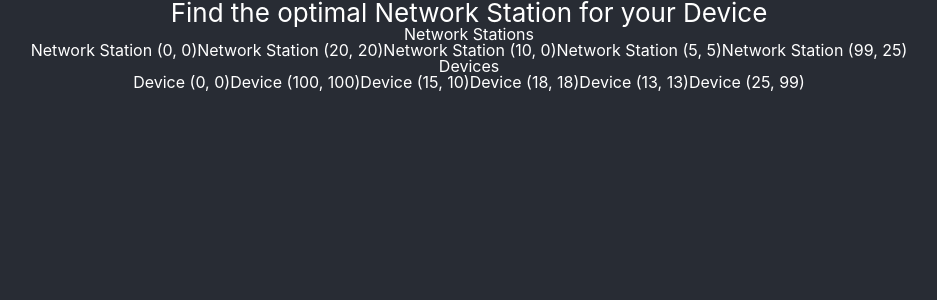
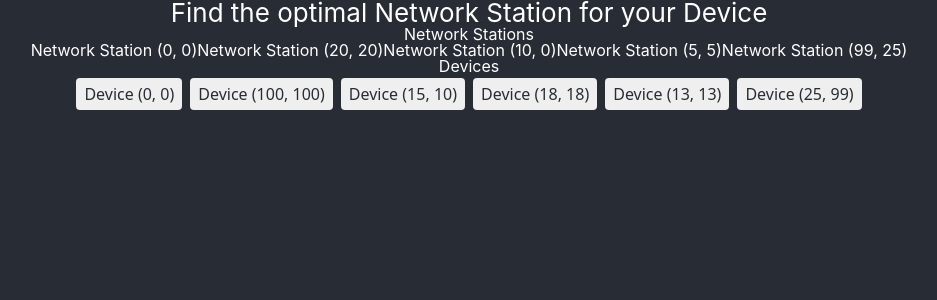
Before and after one commit to Claudiferock/nordcloud-jr-dev-assignment, a React (Create React App) app: page / in a window 1280 px wide. Shown: the top 300 px of the page, without its empty margins (171-1108 px from the left). Built offline with nearby package versions, Linux system fonts and the light colour scheme.

Commit message:
Add function to update selectedDevice state

```diff
--- a/src/modules/DevicesList.tsx
+++ b/src/modules/DevicesList.tsx
@@ -1,7 +1,7 @@
 import { DEVICES } from '../utilities/devices';
 import { uid } from '../utilities/utils'
 
-const DevicesList = () => {
+const DevicesList = ( { selectDevice } ) => {
 
   return(
   <>
@@ -10,7 +10,9 @@ const DevicesList = () => {
       {
         DEVICES.map(device =>
           <li key={ uid() }>
-            Device ({ device[0] }, { device[1] })
+            <button onClick={ () => selectDevice(device) }>
+              Device ({ device[0] }, { device[1] })
+            </button>
           </li>
           )
       }
```
